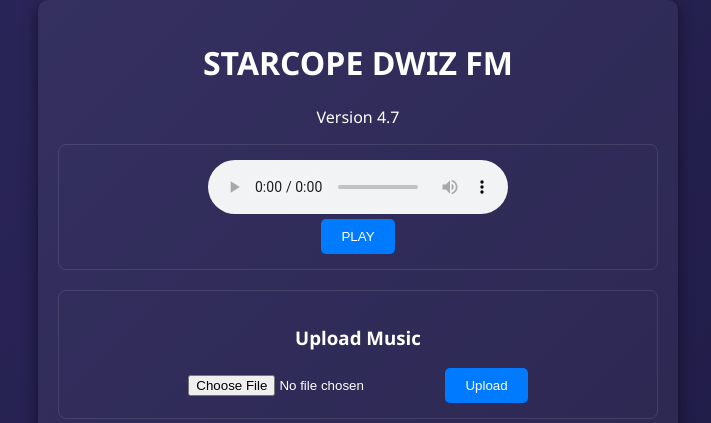
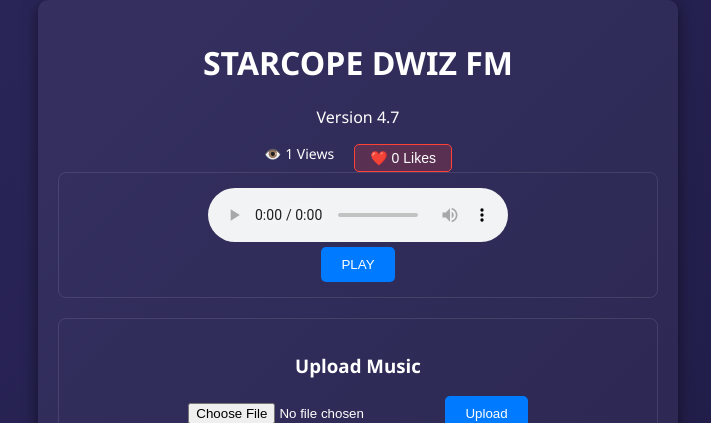
Before and after one commit to fderhbxsrgc5/Gogom, a Node server app: page / in a window 1280 px wide. Shown: the top 423 px of the page, without its empty margins (282-993 px from the left). Run offline with Node 20, Linux system fonts and the light colour scheme.

Commit message:
Add like and view counts to the radio station interface
Implement a new API endpoint to handle likes, increment view counts on homepage visits, and add a button for installing the application as an APK.

Replit-Commit-Author: Agent
Replit-Commit-Session-Id: 09c2d773-27f9-48f9-b63f-36ad634cf023
Replit-Commit-Checkpoint-Type: intermediate_checkpoint
Replit-Commit-Event-Id: eb20a532-2673-4316-b176-6f3317e41902
Replit-Commit-Screenshot-Url: https://storage.googleapis.com/screenshot-production-us-central1/5a512055-0e49-4ae6-ac48-3885f40c8f9c/09c2d773-27f9-48f9-b63f-36ad634cf023/Y32XPDe
Replit-Helium-Checkpoint-Created: true

```diff
--- a/public/css/style.css
+++ b/public/css/style.css
@@ -76,8 +76,31 @@ button {
     color: white;
 }
 
-.delete-btn {
-    background: #ff4136;
-    padding: 5px 10px;
-    font-size: 12px;
+.apk-btn {
+    background: #28a745;
+    width: 100%;
+    margin-bottom: 15px;
+    font-weight: bold;
+    font-size: 14px;
+    display: none; /* Shown via JS when install is available */
 }
+
+.stats-bar {
+    display: flex;
+    justify-content: center;
+    gap: 20px;
+    margin-top: 10px;
+    font-size: 14px;
+}
+
+.like-btn {
+    background: rgba(255, 65, 54, 0.2);
+    border: 1px solid #ff4136;
+    padding: 5px 15px;
+    font-size: 14px;
+}
+
+.like-btn:disabled {
+    opacity: 0.6;
+    cursor: default;
+}
--- a/public/js/script.js
+++ b/public/js/script.js
@@ -59,6 +59,43 @@ async function deleteSong(filename) {
     }
 }
 
+// Like functionality
+document.getElementById('like-btn').addEventListener('click', async () => {
+    const res = await fetch('/like', { method: 'POST' });
+    if (res.ok) {
+        const data = await res.json();
+        document.getElementById('like-count').innerText = data.likes;
+        localStorage.setItem('hasLiked', 'true');
+        document.getElementById('like-btn').disabled = true;
+    }
+});
+
+// Check if already liked
+if (localStorage.getItem('hasLiked')) {
+    document.getElementById('like-btn').disabled = true;
+}
+
+// Install PWA (APK feel)
+let deferredPrompt;
+const installBtn = document.getElementById('install-apk-btn');
+
+window.addEventListener('beforeinstallprompt', (e) => {
+    e.preventDefault();
+    deferredPrompt = e;
+    installBtn.style.display = 'block';
+});
+
+installBtn.addEventListener('click', async () => {
+    if (deferredPrompt) {
+        deferredPrompt.prompt();
+        const { outcome } = await deferredPrompt.userChoice;
+        if (outcome === 'accepted') {
+            console.log('User accepted the install prompt');
+        }
+        deferredPrompt = null;
+    }
+});
+
 // KMPS Signal Simulator
 setInterval(() => {
     const signal = Math.floor(Math.random() * 100) + 900; // Boosted signal look
--- a/server.js
+++ b/server.js
@@ -5,6 +5,21 @@ const fs = require('fs');
 
 const app = express();
 const PORT = 5000;
+
+// Stats file path
+const statsFile = './stats.json';
+
+// Initialize stats
+const getStats = () => {
+    if (!fs.existsSync(statsFile)) {
+        fs.writeFileSync(statsFile, JSON.stringify({ views: 0, likes: 0 }));
+    }
+    return JSON.parse(fs.readFileSync(statsFile));
+};
+
+const saveStats = (stats) => {
+    fs.writeFileSync(statsFile, JSON.stringify(stats));
+};
 
 // Setup storage
 const storage = multer.diskStorage({
@@ -25,11 +40,22 @@ app.use(express.static('public'));
 app.use(express.json());
 
 app.get('/', (req, res) => {
+    const stats = getStats();
+    stats.views += 1; // Increment views on home page visit
+    saveStats(stats);
+
     const musicDir = './public/music';
     fs.readdir(musicDir, (err, files) => {
         const playlist = files ? files.filter(f => f.endsWith('.mp3') || f.endsWith('.wav')) : [];
-        res.render('index', { playlist });
+        res.render('index', { playlist, stats });
     });
+});
+
+app.post('/like', (req, res) => {
+    const stats = getStats();
+    stats.likes += 1;
+    saveStats(stats);
+    res.json({ success: true, likes: stats.likes });
 });
 
 app.post('/upload', upload.single('music'), (req, res) => {
--- a/views/index.ejs
+++ b/views/index.ejs
@@ -10,8 +10,17 @@
 <body class="dark-theme">
     <div class="container">
         <header>
+            <div class="install-banner">
+                <button id="install-apk-btn" class="apk-btn">
+                    <span class="emoji">📻</span> INSTALL STARTCOPE FM OFFLINE FREE NO HEADSET
+                </button>
+            </div>
             <h1>STARCOPE DWIZ FM</h1>
             <p>Version 4.7</p>
+            <div class="stats-bar">
+                <span>👁️ <span id="view-count"><%= stats.views %></span> Views</span>
+                <button id="like-btn" class="like-btn">❤️ <span id="like-count"><%= stats.likes %></span> Likes</button>
+            </div>
         </header>
 
         <main>
```
Also changed, not shown: 1 other file.
